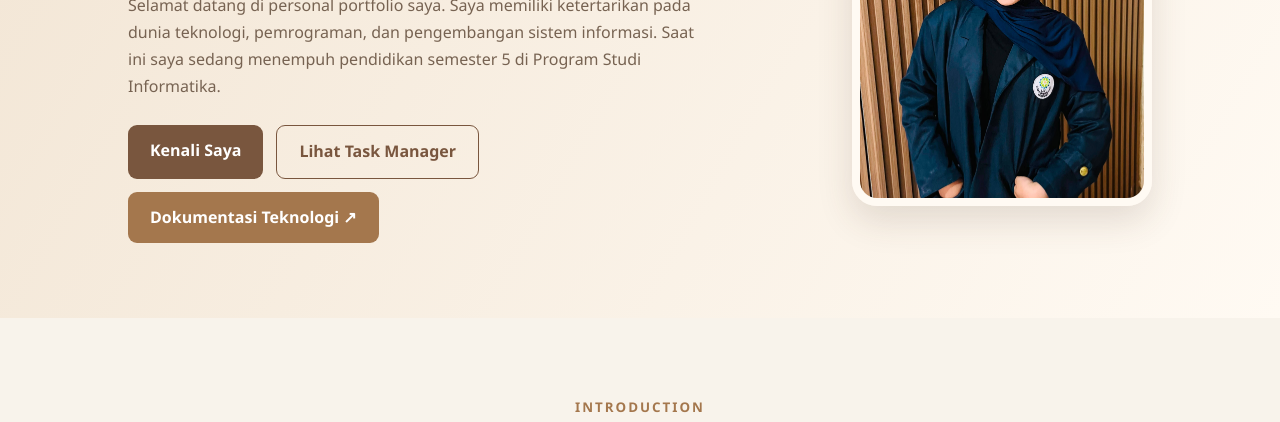
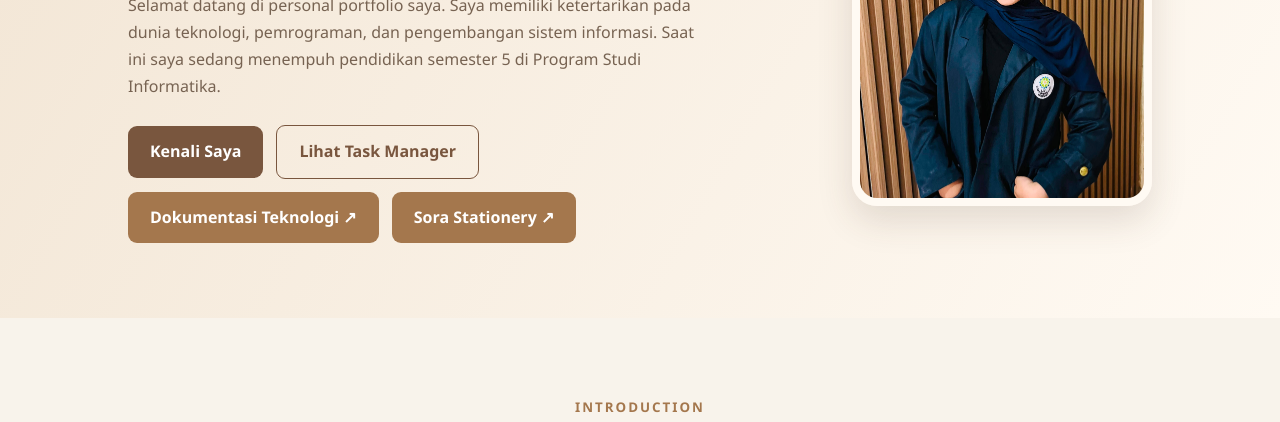
Before and after one commit to suciramadhani25/projek-paw-suci, a website built with Vite: page profil.html in a window 1280 px wide. Shown: the part 370-792 px from the top of the page. Built offline with nearby package versions, Linux system fonts and the light colour scheme.

Commit message:
Menambahkan tombol Sora Stationery pada halaman profil

```diff
--- a/profil.html
+++ b/profil.html
@@ -102,6 +102,15 @@
             display: flex;
             gap: 13px;
             flex-wrap: wrap;
+            align-items: center;
+        }
+
+        /* KELOMPOK TOMBOL DOKUMENTASI DAN SORA */
+        .resource-buttons {
+            display: flex;
+            gap: 13px;
+            flex-wrap: wrap;
+            align-items: center;
         }
 
         .btn {
@@ -337,6 +346,7 @@
             font-size: 14px;
         }
 
+        /* RESPONSIVE */
         @media (max-width: 700px) {
             header {
                 flex-direction: column;
@@ -360,6 +370,10 @@
             }
 
             .buttons {
+                justify-content: center;
+            }
+
+            .resource-buttons {
                 justify-content: center;
             }
 
@@ -394,6 +408,7 @@
 
 <main>
 
+    <!-- HERO / BERANDA -->
     <section class="hero" id="profil">
         <div class="hero-text">
             <span class="tag">MAHASISWA INFORMATIKA</span>
@@ -417,9 +432,20 @@
                     Lihat Task Manager
                 </a>
 
-                <a href="dokumentasi.html" class="btn-profile">
-                    Dokumentasi Teknologi ↗
-                </a>
+                <div class="resource-buttons">
+                    <a href="dokumentasi.html" class="btn-profile">
+                        Dokumentasi Teknologi ↗
+                    </a>
+
+                    <a
+                        href="https://sora-stationery.vercel.app/"
+                        class="btn-profile"
+                        target="_blank"
+                        rel="noopener noreferrer"
+                    >
+                        Sora Stationery ↗
+                    </a>
+                </div>
             </div>
         </div>
 
@@ -430,6 +456,7 @@
         >
     </section>
 
+    <!-- TENTANG SAYA -->
     <section id="tentang">
         <div class="section-title">
             <small>INTRODUCTION</small>
@@ -458,6 +485,7 @@
         </div>
     </section>
 
+    <!-- BIODATA -->
     <section id="biodata">
         <div class="section-title">
             <small>PERSONAL INFORMATION</small>
@@ -487,6 +515,7 @@
         </div>
     </section>
 
+    <!-- PENDIDIKAN -->
     <section class="education" id="pendidikan">
         <div class="section-title">
             <small>MY EDUCATION</small>
@@ -497,6 +526,7 @@
             <h3>UIN Sunan Gunung Djati Bandung</h3>
             <p><strong>Program Studi:</strong> Informatika</p>
             <p><strong>Status:</strong> Mahasiswa Semester 5</p>
+
             <p>
                 Selama perkuliahan, saya mempelajari pemrograman,
                 jaringan komputer, sistem informasi, machine learning,
@@ -506,6 +536,7 @@
         </div>
     </section>
 
+    <!-- MATA KULIAH -->
     <section id="matakuliah">
         <div class="section-title">
             <small>ACADEMIC</small>
@@ -528,16 +559,19 @@
                         <td>Interaksi Manusia Komputer</td>
                         <td>5</td>
                     </tr>
+
                     <tr>
                         <td>02</td>
                         <td>Pengembangan Aplikasi Web</td>
                         <td>5</td>
                     </tr>
+
                     <tr>
                         <td>03</td>
                         <td>Jaringan Komputer</td>
                         <td>5</td>
                     </tr>
+
                     <tr>
                         <td>04</td>
                         <td>Rekayasa Perangkat Lunak</td>
@@ -557,6 +591,7 @@
 
         <div class="project-list">
 
+            <!-- PROJECT TASK MANAGER -->
             <div class="project-card">
                 <span class="project-label">PROJECT 01</span>
 
@@ -573,6 +608,7 @@
                 </a>
             </div>
 
+            <!-- PROJECT SORA STATIONERY -->
             <div class="project-card">
                 <span class="project-label">PROJECT 02</span>
 
@@ -597,6 +633,7 @@
         </div>
     </section>
 
+    <!-- KONTAK -->
     <section class="contact" id="kontak">
         <div class="section-title">
             <small>GET IN TOUCH</small>
@@ -607,7 +644,11 @@
 
         <p>
             GitHub:
-            <a href="https://github.com/" target="_blank" rel="noopener">
+            <a
+                href="https://github.com/"
+                target="_blank"
+                rel="noopener"
+            >
                 Kunjungi GitHub
             </a>
         </p>
```
